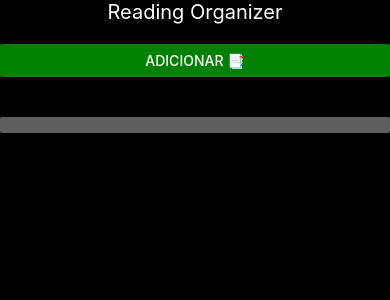
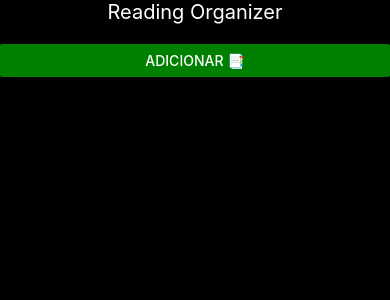
Before and after one commit to diieen/reading-organizer, a React Native app: screen / in a window 390 px wide. Shown: the top 300 px of the page. Built offline with nearby package versions, Linux system fonts and the light colour scheme.

Commit message:
feat: added open file

```diff
--- a/src/screens/FirstScreen/index.tsx
+++ b/src/screens/FirstScreen/index.tsx
@@ -1,5 +1,5 @@
 import { Text, SafeAreaView, StatusBar, Button, View } from 'react-native';
-import React, { useCallback, useState } from 'react';
+import React, { useCallback, useState, useEffect } from 'react';
 import * as DocumentPicker from 'expo-document-picker';
 import * as FileSystem from 'expo-file-system';
 import * as IntentLauncher from 'expo-intent-launcher';
@@ -7,18 +7,22 @@ import * as IntentLauncher from 'expo-intent-launcher';
 import { styles } from './style'
 
 interface props {
-    name: string;
+    name: string,
     uri: string
 }
 
 export function FirstScreen() {
-    const [fileResponse, setFileResponse] = useState<props>({ name: "", uri: "" });
+    const [fileResponse, setFileResponse] = useState<any>([]);
     const [uri, setUri] = useState<string>("");
 
-    const openFile = (file: string) => {
+    const files : Array<object> = []
+
+    const openFile = async (file: string) => {
+        const cUri = await FileSystem.getContentUriAsync(file);
         IntentLauncher.startActivityAsync('android.intent.action.VIEW', {
-            data: file,
+            data: cUri,
             flags: 1,
+            type: 'application/pdf'
         });
     }
 
@@ -30,24 +34,34 @@ export function FirstScreen() {
             FileSystem.getContentUriAsync(response.uri).then(cUri => {
                 setUri(cUri);
             });
-            setFileResponse(response);
+            files.push({ name: response.name, uri: response.uri })
+            setFileResponse(files);
         } catch (err) {
             console.warn(err);
         }
     }, []);
 
+    // useEffect(() => {
+    //     console.log(fileResponse)
+    // }, [fileResponse])
+
     return (
         <SafeAreaView style={styles.container}>
             <StatusBar barStyle={'dark-content'} />
             <Text style={styles.titleSelectFiles}>Reading Organizer</Text>
-            <Text onPress={() => openFile(uri)}>
-                {fileResponse.name}
-            </Text>
 
             <Button title="Adicionar 📑" color="green" onPress={handleDocumentSelection} />
 
             <View style={styles.filesBox}>
-                <Button title={fileResponse.name} color="#5e5e5e" onPress={() => openFile(uri)} />
+                {
+                    fileResponse && (
+                        fileResponse?.map((file: props, index: number) => {
+                            return (
+                                <Button key={index} title={file.name} color="#5e5e5e" onPress={() => openFile(file.uri)} />
+                            )
+                        })
+                    )
+                }
             </View>
         </SafeAreaView>
     );
```
